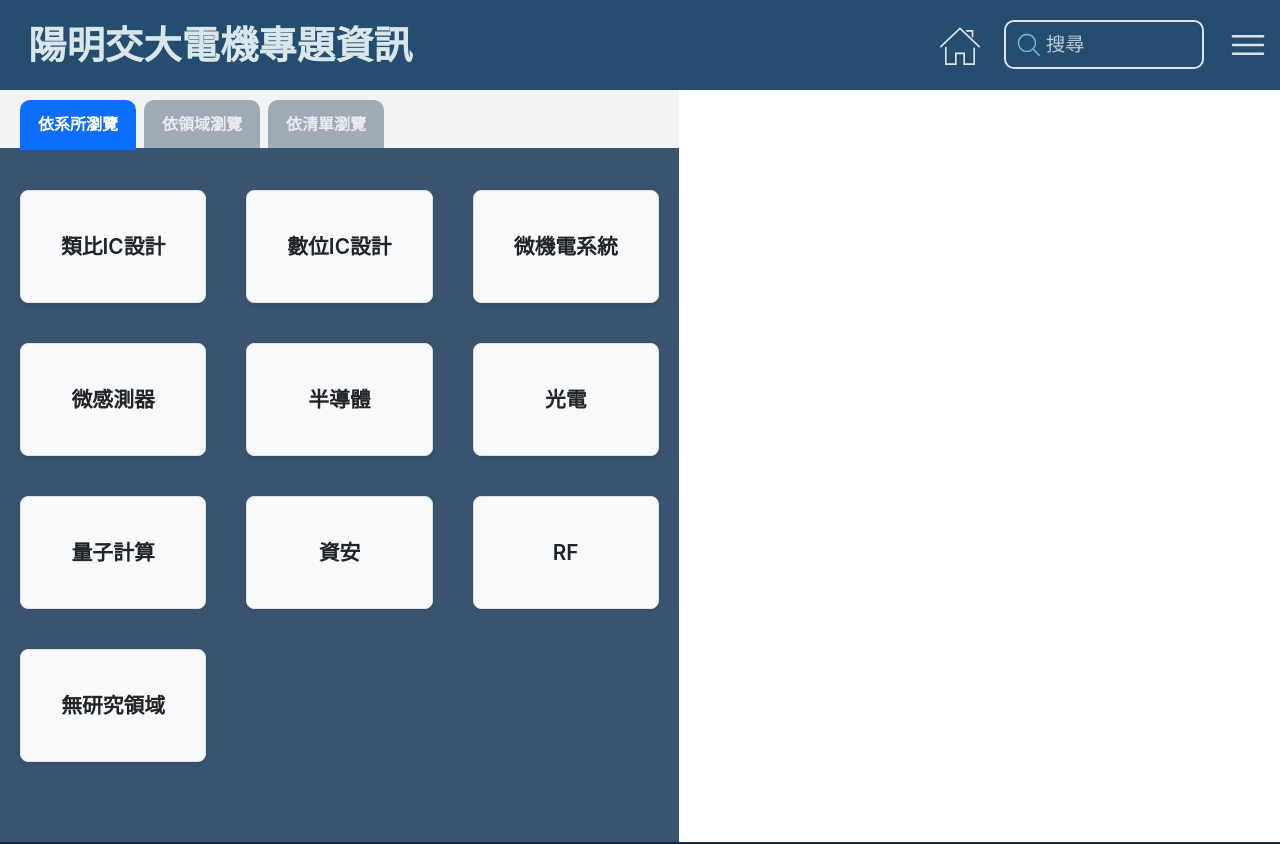
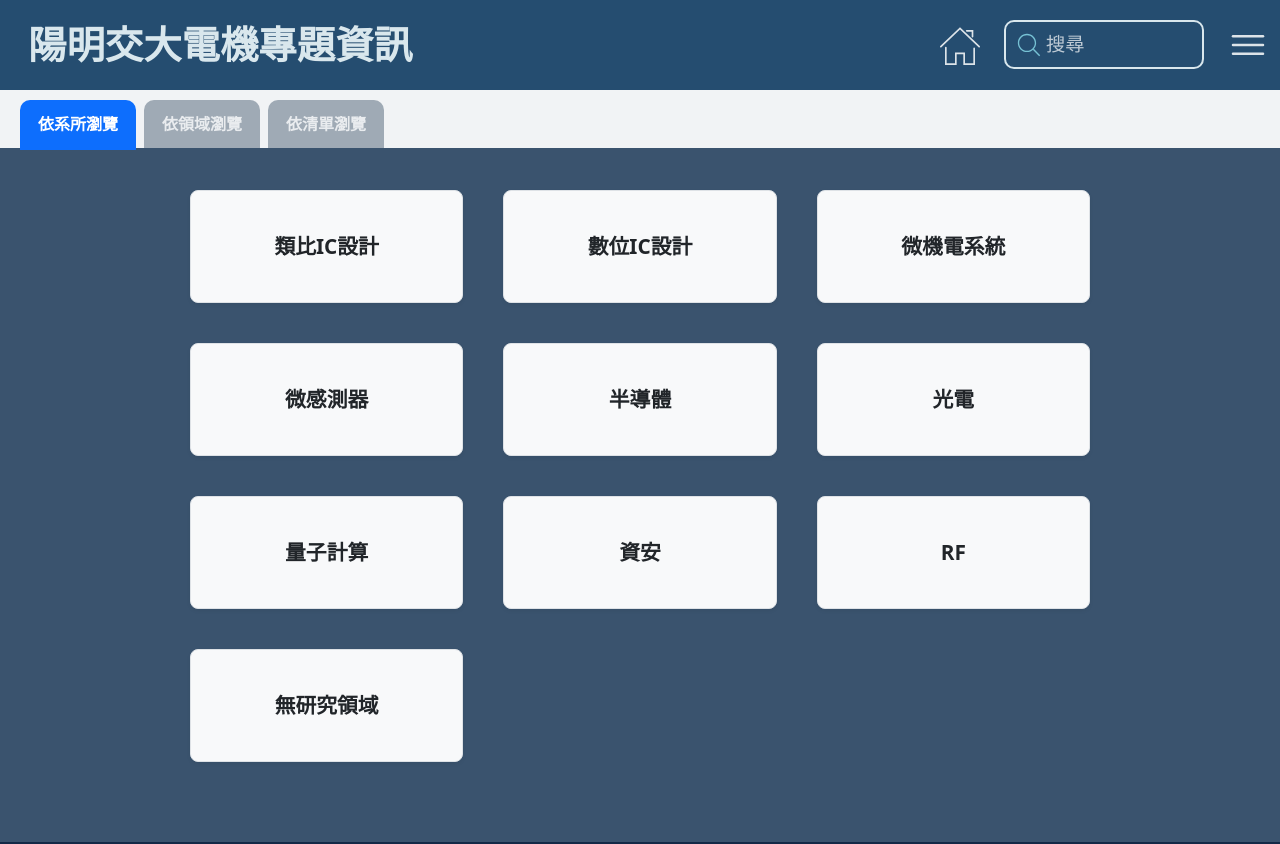
Before and after one commit to nycueesa/nycueelab, a React (Vite) app in the folder frontend/: page /nycueelab/topicpage in a window 1280 px wide. Shown: the top 844 px of the page. Built offline with nearby package versions, Linux system fonts and the light colour scheme.

Commit message:
feat: update ProfessorCard and ButtonGrid components, add default profile image, and modify styles

```diff
--- a/frontend/src/page/topicpage/ButtonGrid.jsx
+++ b/frontend/src/page/topicpage/ButtonGrid.jsx
@@ -31,7 +31,7 @@
 
   return (
     // "grid-enter" class 用於頁面切換動畫
-    <div className="grid-wrapper grid-enter">
+    <div className="topic-grid-wrapper grid-enter">
       {buttonRows.map((row, rowIndex) => (
         <React.Fragment key={rowIndex}>
 
--- a/frontend/src/page/topicpage/ProfessorCard.jsx
+++ b/frontend/src/page/topicpage/ProfessorCard.jsx
@@ -1,17 +1,34 @@
 import React from 'react';
-import './TopicPage.css'; // 我們共用同一個 CSS
+import './topicpage.css'; // 我們共用同一個 CSS
 
-// 這些是 icon。在真實專案中，您會使用 icon 庫 (如 FontAwesome 或 Material Icons)
-// 為了簡單起見，我們暫時使用 Emoji。
+// ** 步驟 1：從您的 assets 資料夾匯入預設圖片 **
+// (如果您的路徑或檔名不同，請修改這一行)
+
+// 這些是 icon (不變)
 const LocationIcon = () => <>&#128205;</>; // 📍
 const EmailIcon = () => <>&#128231;</>; // 📧
 const WebIcon = () => <>&#128187;</>; // 💻
 
 const ProfessorCard = ({ data }) => {
+
+  const defaultAvatarPath = '/assets/default-prof.jpg';
+
   return (
     <div className="professor-card">
       <div className="card-left">
-        <img src={data.image} alt={data.name} className="card-image" />
+        {/*
+          ** 步驟 2：修改 img 標籤的 src 屬性 **
+          - data.image || defaultAvatar
+          - 這行的意思是：
+          - 1. 嘗試使用 data.image (來自 JSON 的圖片 URL)
+          - 2. 如果 data.image 是空字串、null 或 undefined (即 "falsy" 值)，
+          - 3. 則 "或者" (||) 改用我們匯入的 defaultAvatar
+        */}
+        <img
+          src={data.image || defaultAvatar}
+          alt={data.name}
+          className="card-image"
+        />
       </div>
       <div className="card-right">
         <div className="card-tags">
@@ -24,13 +41,11 @@
           <LocationIcon /> {data.location}
         </div>
         <div className="card-contact-row">
-          {/* 我們使用 mailto: 連結讓 E-mail 可以點擊 */}
           <a href={`mailto:${data.email}`}>
             <EmailIcon /> {data.email}
           </a>
         </div>
         <div className="card-contact-row">
-          {/* 我們使用 a target="_blank" 讓網頁在新分頁開啟 */}
           <a href={data.website} target="_blank" rel="noopener noreferrer">
             <WebIcon /> 個人網站
           </a>
--- a/frontend/src/page/topicpage/ProfessorDetail.jsx
+++ b/frontend/src/page/topicpage/ProfessorDetail.jsx
@@ -1,6 +1,6 @@
 import React from 'react';
 import ProfessorCard from './ProfessorCard';
-import './TopicPage.css';
+import './topicpage.css';
 
 /**
  * 教授詳情頁面
--- a/frontend/src/page/topicpage/departmentProfessors.json
+++ b/frontend/src/page/topicpage/departmentProfessors.json
@@ -8,6 +8,15 @@
       "location": "電控所",
       "email": "changbo.chao@nycu.edu.tw",
       "website": "https://scholar.nycu.edu.tw/zh/persons/chang-bo-chao"
+    },
+    {
+      "name": "蕭先生",
+      "lab": "十三舍",
+      "image": "https://via.placeholder.com/100",
+      "tags": ["#半導體"],
+      "location": "電控所",
+      "email": "profN@nycu.edu.tw",
+      "website": "https://profN.com"
     }
   ],
   "半導體": [
@@ -19,6 +28,26 @@
       "location": "電控所",
       "email": "profN@nycu.edu.tw",
       "website": "https://profN.com"
+    },
+    {
+      "name": "濮先生",
+      "lab": "八舍",
+      "image": "https://via.placeholder.com/100",
+      "tags": ["#半導體"],
+      "location": "電控所",
+      "email": "profN@nycu.edu.tw",
+      "website": "https://profN.com"
+    }
+  ],
+  "數位IC設計": [
+    {
+      "name": "古先生",
+      "lab": "八舍",
+      "image": "https://via.placeholder.com/100",
+      "tags": ["#半導體"],
+      "location": "電控所",
+      "email": "profN@nycu.edu.tw",
+      "website": "https://profN.com"
     }
   ]
 }
--- a/frontend/src/page/topicpage/fieldProfessors.json
+++ b/frontend/src/page/topicpage/fieldProfessors.json
@@ -3,7 +3,7 @@
     {
       "name": "趙昌博",
       "lab": "智慧感測實驗室",
-      "image": "https://via.placeholder.com/100",
+      "image":null,
       "tags": ["#類比IC", "#數位IC", "#光電", "#生醫"],
       "location": "電控所",
       "email": "changbo.chao@nycu.edu.tw",
@@ -14,7 +14,7 @@
     {
       "name": "教授N",
       "lab": "教授N實驗室",
-      "image": "https://via.placeholder.com/100",
+      "image": "/assets/default-prof.jpg",
       "tags": ["#半導體"],
       "location": "電控所",
       "email": "profN@nycu.edu.tw",
--- a/frontend/src/page/topicpage/topicpage.css
+++ b/frontend/src/page/topicpage/topicpage.css
@@ -1,8 +1,10 @@
-/* --- 1. 整體 & 頁籤 (不變) --- */
-.topic-page {
-  font-family: -apple-system, BlinkMacSystemFont, 'Segoe UI', Roboto, 'Helvetica Neue', Arial,
-    'Noto Sans', sans-serif;
+.nycu-topic-container {
+  font-family: -apple-system, /* ... */;
   background-color: #f1f3f5;
+
+  /* ** 新增：這兩行是為了強制覆蓋掉 merge 的衝突 ** */
+  width: 100%;
+  float: none;
 }
 .browse-nav {
   display: flex;
@@ -42,7 +44,7 @@
 }
 
 /* --- 2. 領域按鈕網格 (ButtonGrid) (不變) --- */
-.grid-wrapper {
+.topic-grid-wrapper {
   max-width: 900px;
   margin: 0 auto;
 }
--- a/frontend/src/page/topicpage/topicpage.jsx
+++ b/frontend/src/page/topicpage/topicpage.jsx
@@ -98,7 +98,7 @@
   };
 
   return (
-    <div className="topic-page">
+    <div className="nycu-topic-container">
       <nav className="browse-nav">
         {TABS_CONFIG.map((label) => (
           <button
```
Also changed, not shown: frontend/public/assets/default-prof.jpg (added).
